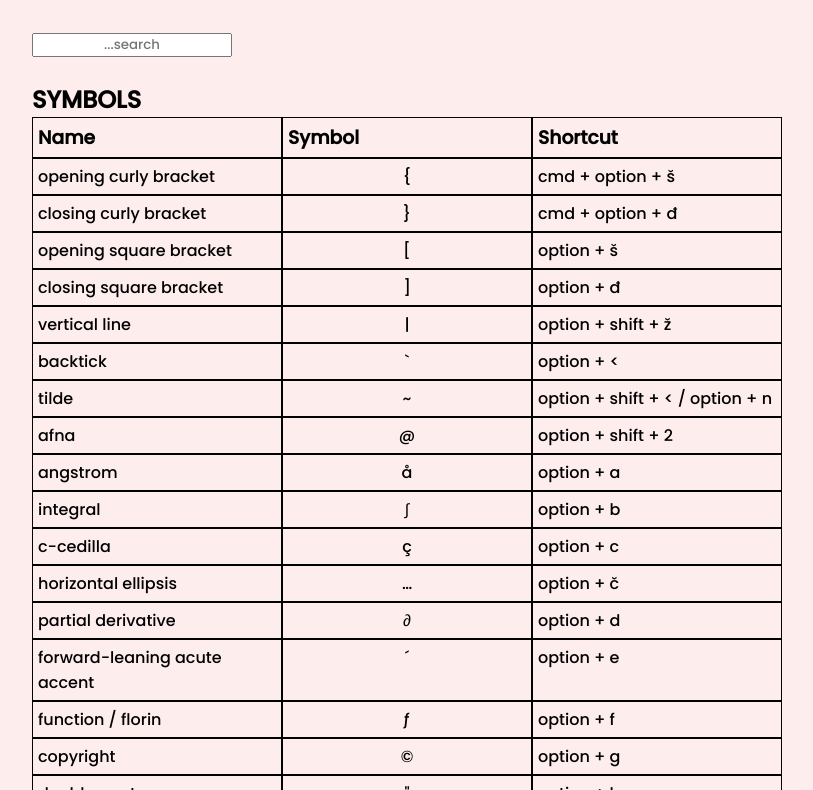
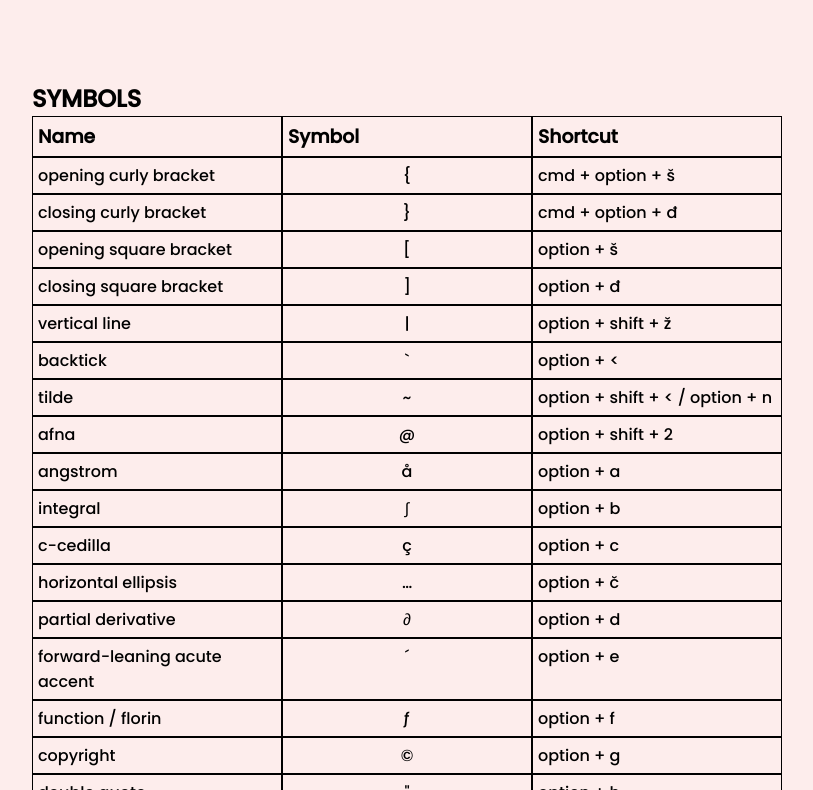
Before and after one commit to UrsulaSpela/shortcuts-on-slo-mac-keyboard, a plain HTML site: page index.html in a window 1280 px wide. Shown: the part 130-920 px from the top of the page, without its empty margins (233-1046 px from the left). Drawn offline with Linux system fonts and the light colour scheme.

Commit message:
Update index.html

```diff
--- a/index.html
+++ b/index.html
@@ -11,7 +11,7 @@
     <main>
         <h1>Keyboard shortcuts on Slovenian mac keyboard</h1>
     <br>
-    <input type="text" placeholder="...search" id="search">
+<!--     <input type="text" placeholder="...search" id="search"> -->
     <br>
     <br>
     <section id="symbols">
```
